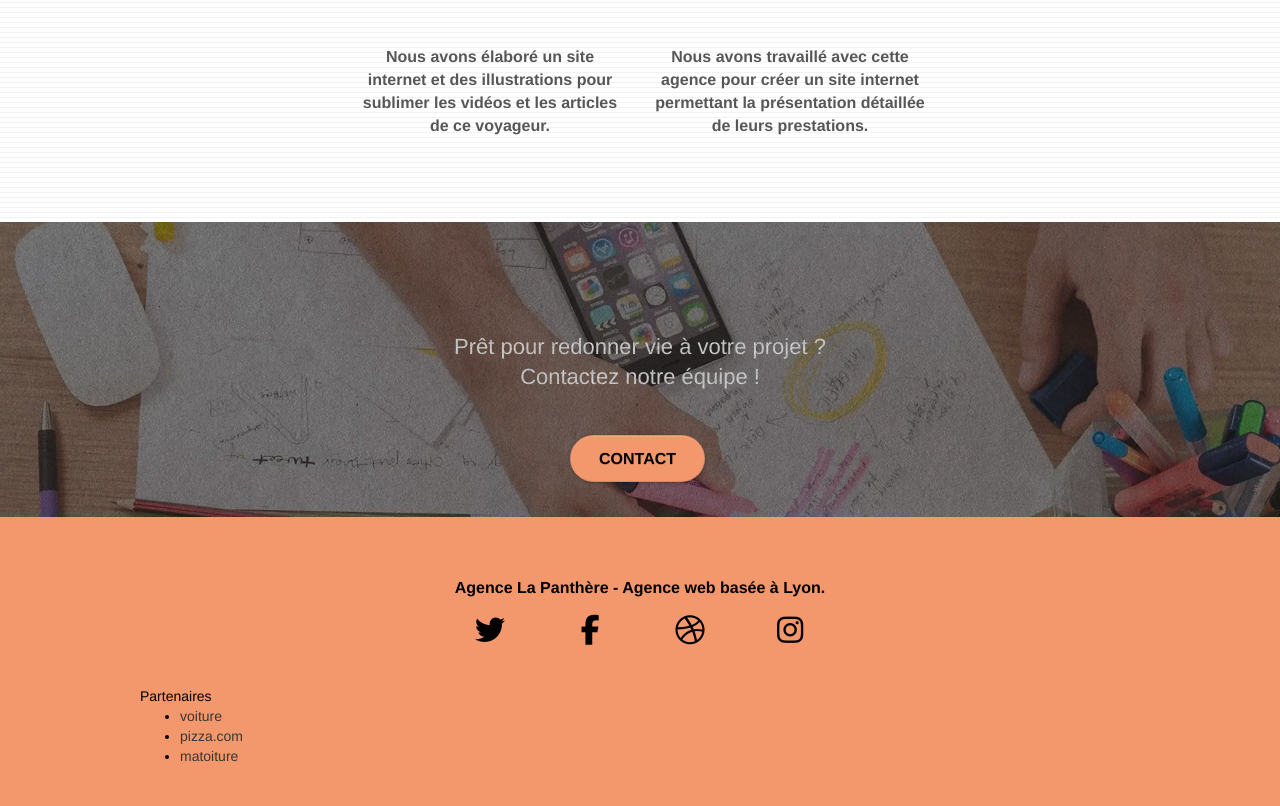
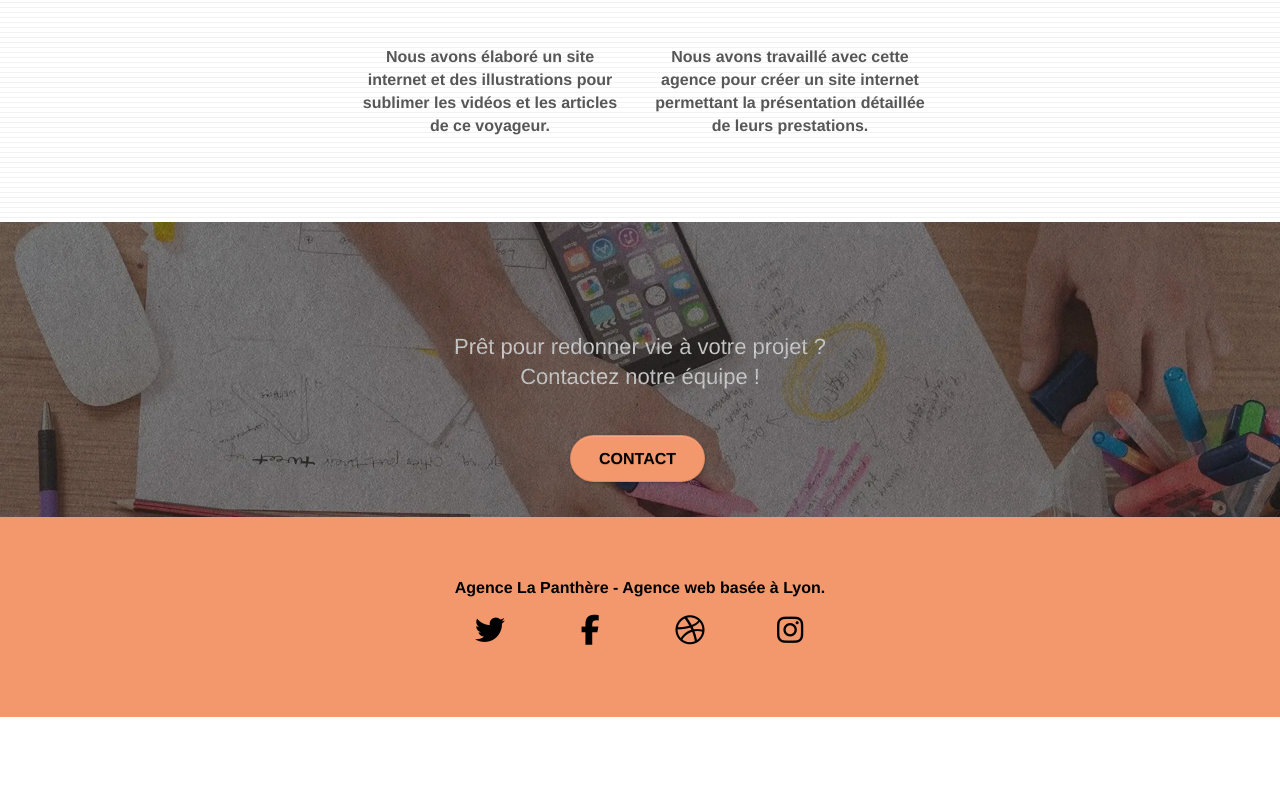
Before and after one commit to ortic01/La-panth-re, a plain HTML site: page index.html in a window 1280 px wide. Shown: the part 3085-3891 px from the top of the page. After the commit the page ends 3802 px from the top, so only its background shows below. Drawn offline with nearby package versions, Linux system fonts and the light colour scheme; files that its build step writes are made by us from their sources.

Commit message:
lien enlevé

```diff
--- a/index.html
+++ b/index.html
@@ -284,12 +284,6 @@
 				<!--navigation vers les liens de footer-->
 				<nav class="row">
 					<div class="col-sm-4">
-						Partenaires
-							<ul>
-								<li><a title="site de voiture" href="https://voitures.com/">voiture</a></li>
-								<li><a href="pizza.com">pizza.com</a></li>
-								<li><a title="site de toiture" href="http://www.matoiture.com/">matoiture</a></li>
-							</ul>
 					</div>
 
 				</nav>
```
